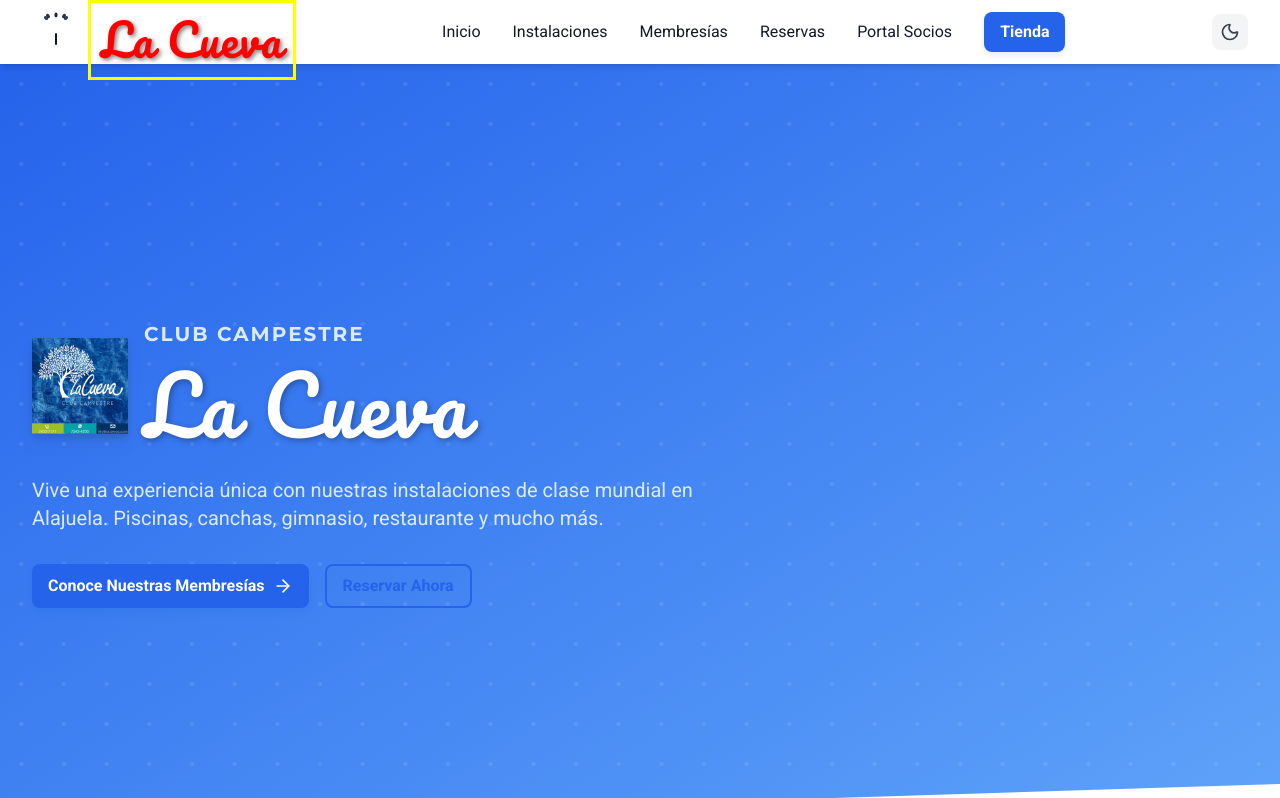
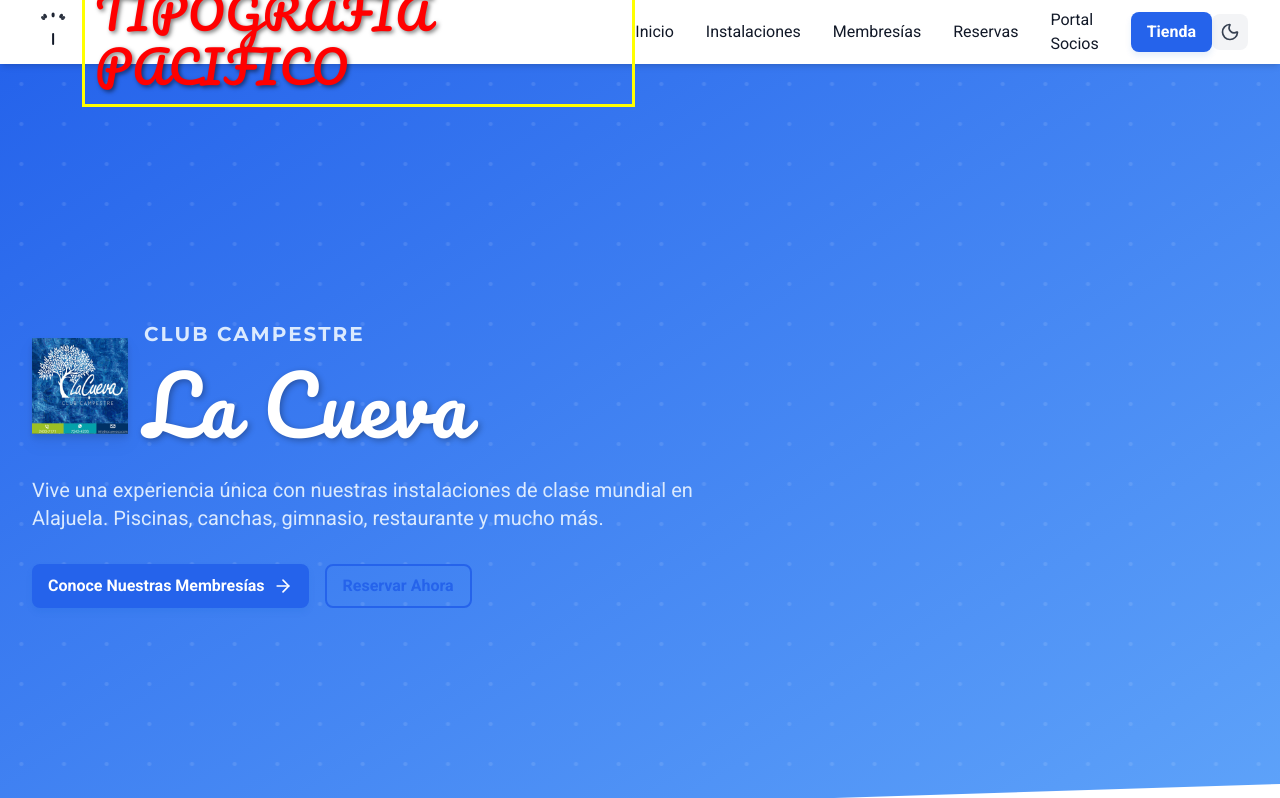
Before and after one commit to cesarluiscr/lacueva-club, a React (Vite) app in the folder frontend/: page / in a window 1280 px wide. Shown: the top 798 px of the page. Built offline with nearby package versions, Linux system fonts and the light colour scheme.

Commit message:
TEST: Cambiar texto a 'TIPOGRAFÍA PACIFICO' para verificar deployment

```diff
--- a/frontend/src/components/Navbar.jsx
+++ b/frontend/src/components/Navbar.jsx
@@ -45,7 +45,7 @@
                 display: 'block',
                 border: '3px solid yellow',
                 padding: '10px'
-              }}>La Cueva</span>
+              }}>TIPOGRAFÍA PACIFICO</span>
             </div>
           </Link>
 
```
Also changed, not shown: 3 other files (tests, documents, lock files or other folders).
